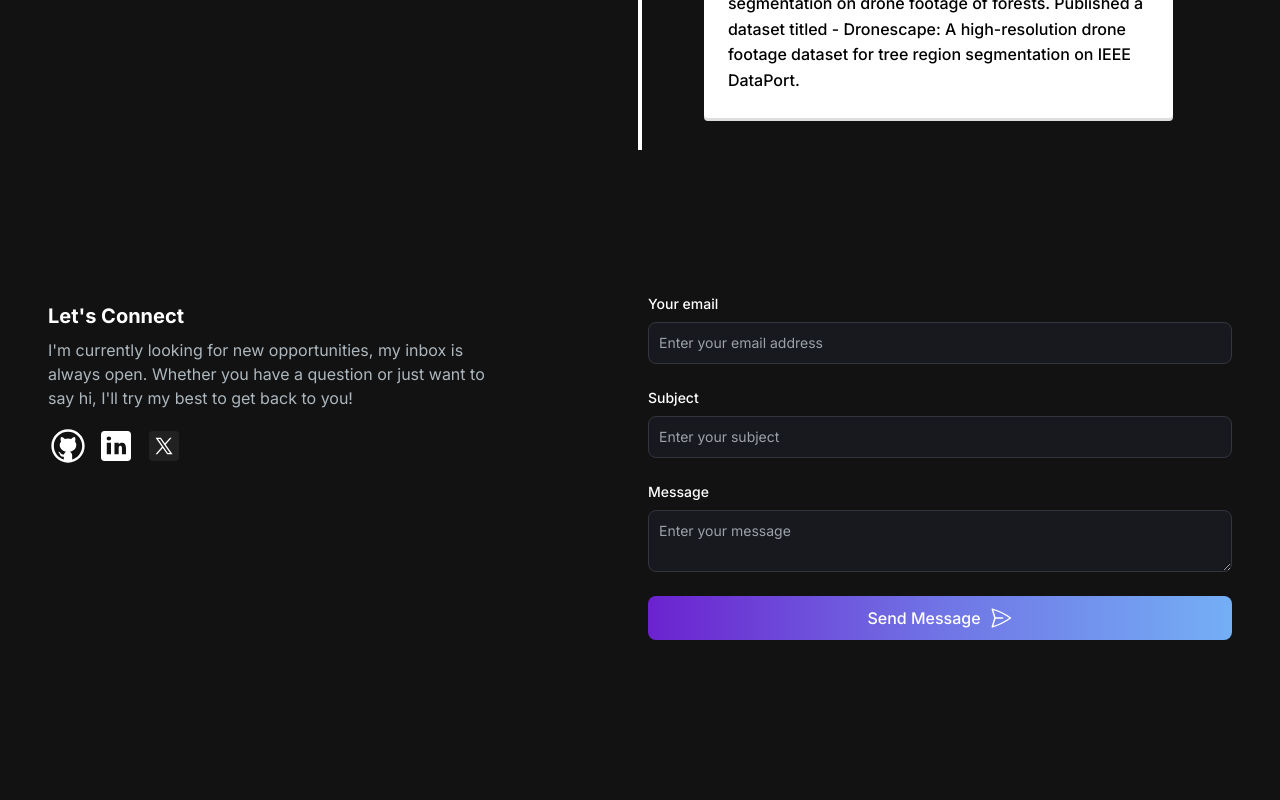
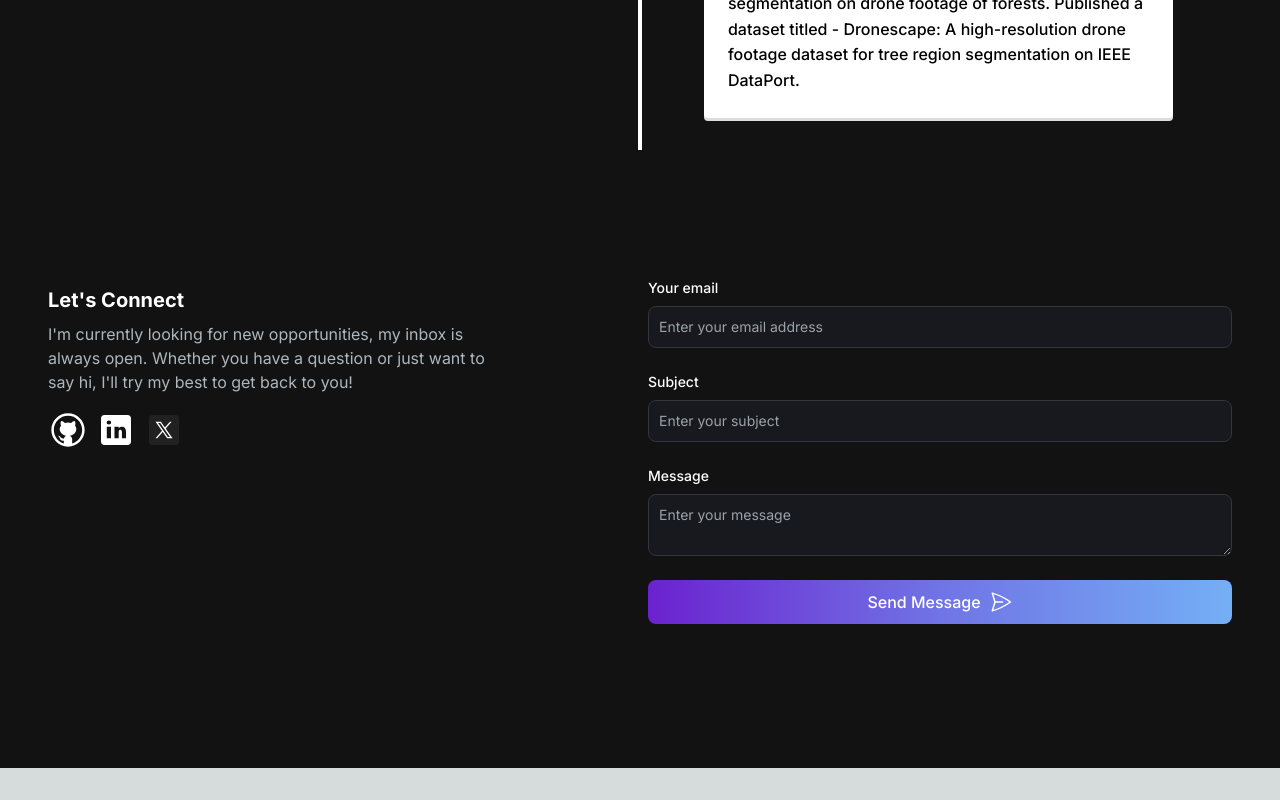
Before and after one commit to DarkLord125/portfolio-website, a Next.js app: page / in a window 1280 px wide. Shown: the part 2657-3457 px from the top of the page. After the commit the page ends 3425 px from the top, so only its background shows below. Built offline with nearby package versions, Linux system fonts and the light colour scheme.

Commit message:
new: minor css updates

```diff
--- a/app/components/EmailSection.tsx
+++ b/app/components/EmailSection.tsx
@@ -47,7 +47,7 @@ export const EmailSection = () => {
 
   return (
     <section
-      className="grid md:grid-cols-2 my-12 md:my-12 py-24 gap-4"
+      className="grid md:grid-cols-2 md:my-8 py-24 gap-4"
       id="contact"
     >
       <div>
```
